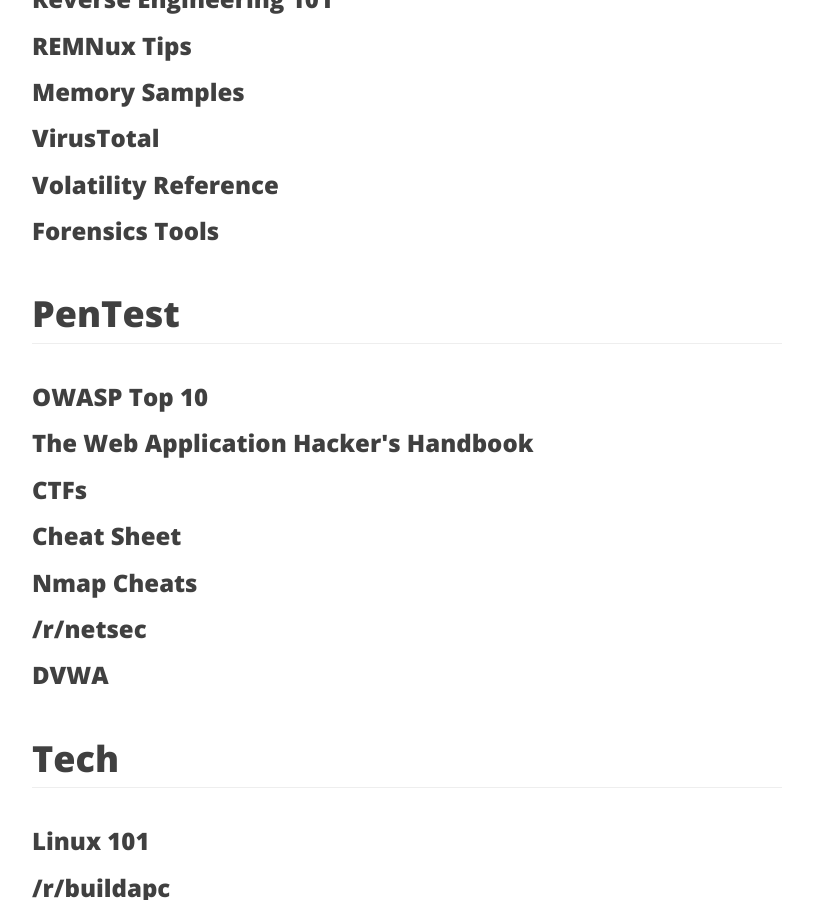
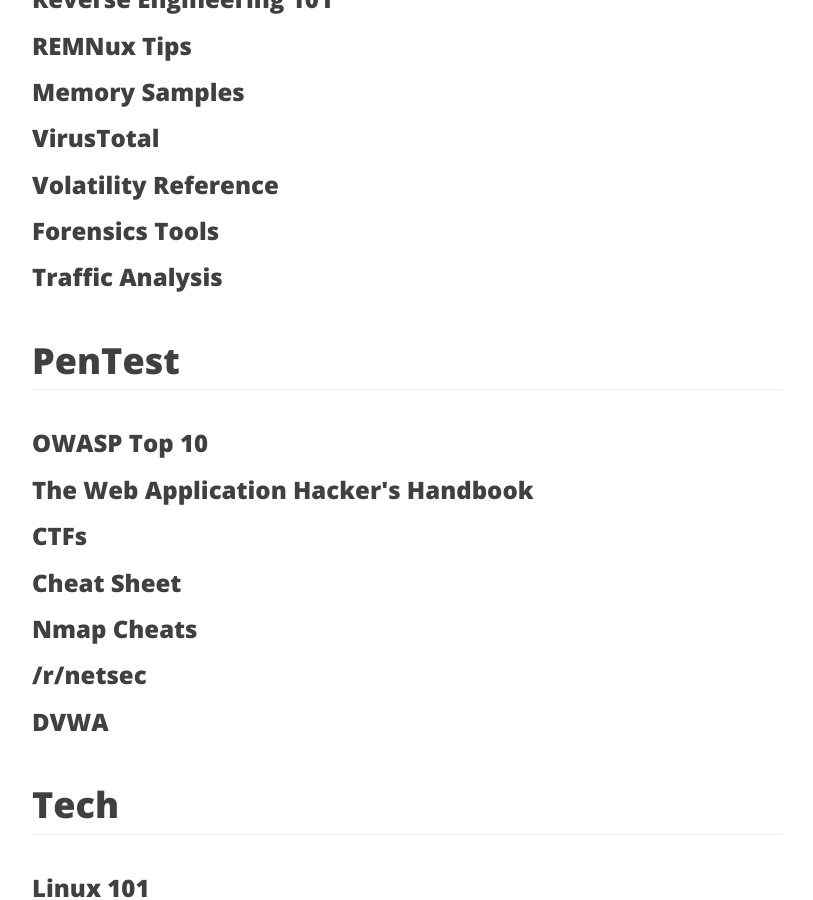
Before and after one commit to RomSec/RomSec.github.io, a Jekyll site: the page built from resources.html, in a window 1280 px wide and 900 px high, scrolled down 947 px. Shown: the whole window, without its empty margins (233-1046 px from the left). Built offline with Jekyll 4.4.1, drawn with Linux system fonts in a browser that asks for light colours; nearby versions of some CDN libraries.

Commit message:
Update resources.html

```diff
--- a/resources.html
+++ b/resources.html
@@ -26,6 +26,8 @@
 <h3><a href="https://www.virustotal.com">VirusTotal</a></h3>
 <h3><a href="https://github.com/volatilityfoundation/volatility/wiki/Command-Reference">Volatility Reference</a></h3>
 <h3><a href="https://ericzimmerman.github.io/">Forensics Tools</a></h3>
+<h3><a href="http://malware-traffic-analysis.net/training-exercises.html">Traffic Analysis</a></h3>
+
 
 
 
```
